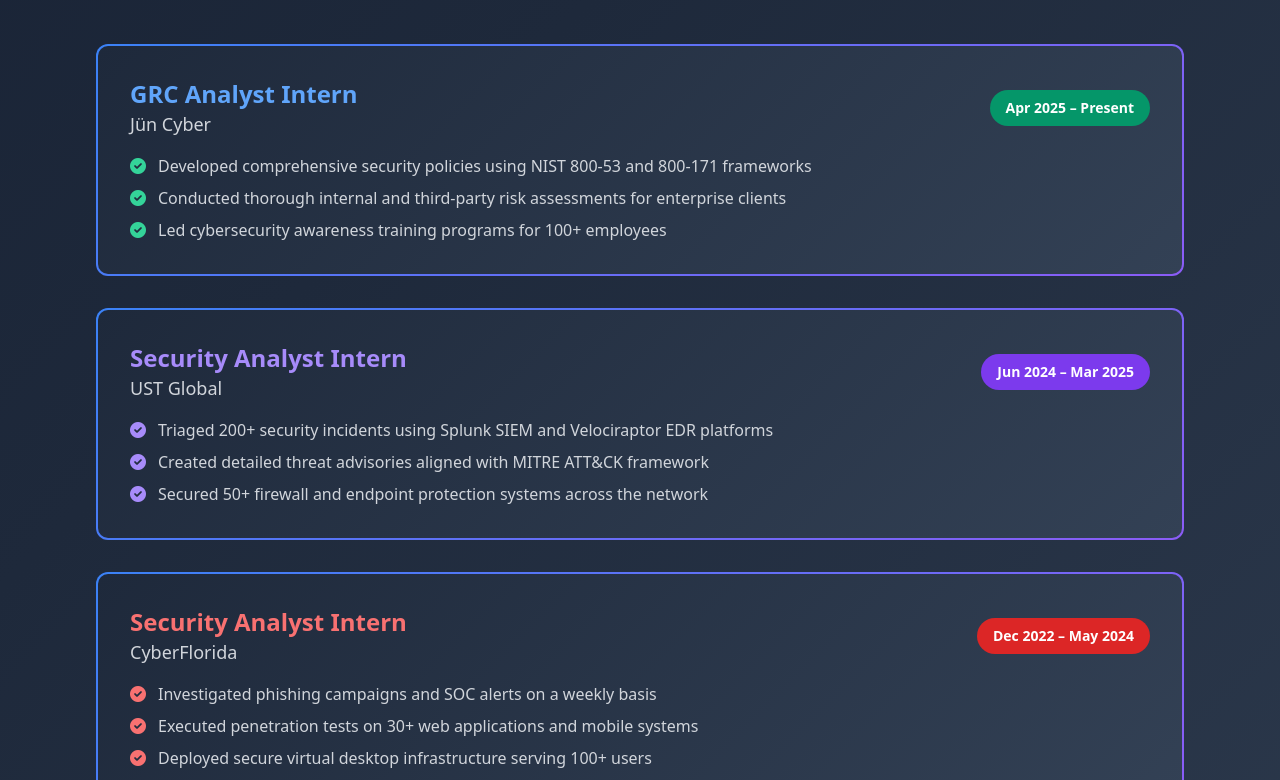
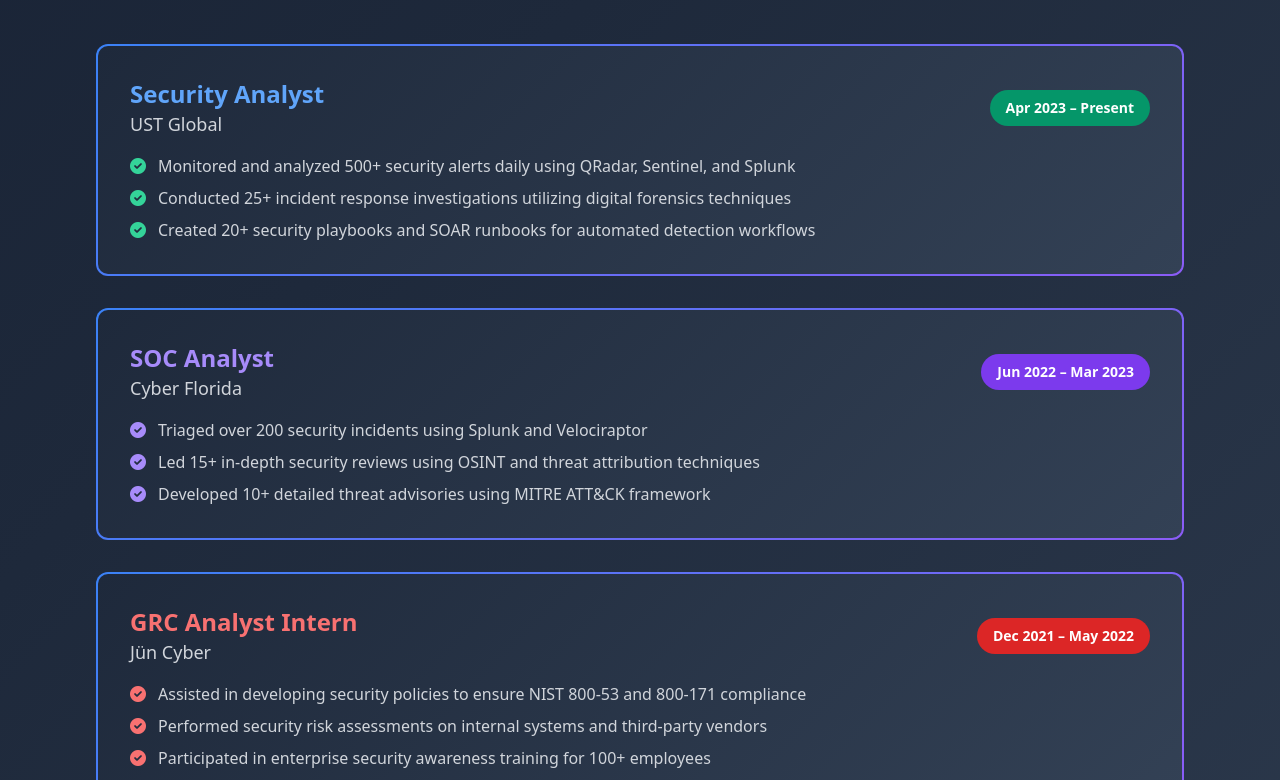
Before and after one commit to InfoSecAbdullah/InfoSecAbdullah.github.io, a plain HTML site: page index.html in a window 1280 px wide. Shown: the part 2120-2900 px from the top of the page. Drawn offline with nearby package versions, Linux system fonts and the light colour scheme.

Commit message:
Update index.html

```diff
--- a/index.html
+++ b/index.html
@@ -252,73 +252,71 @@
     <div class="cyber-border p-8 card-hover">
       <div class="flex flex-col md:flex-row md:items-center md:justify-between mb-4">
         <div>
-            <h3 class="text-2xl font-bold text-blue-400">GRC Analyst Intern</h3>
-            <p class="text-lg text-gray-300">Jün Cyber</p>
+          <h3 class="text-2xl font-bold text-blue-400">Security Analyst</h3>
+          <p class="text-lg text-gray-300">UST Global</p>
         </div>
-          <span class="bg-green-600 px-4 py-2 rounded-full text-sm font-semibold">Apr 2025 – Present</span>
+        <span class="bg-green-600 px-4 py-2 rounded-full text-sm font-semibold">Apr 2023 – Present</span>
       </div>
       <ul class="space-y-2 text-gray-300">
         <li class="flex items-start">
           <i class="fas fa-check-circle text-green-400 mr-3 mt-1"></i>
-            Developed comprehensive security policies using NIST 800-53 and 800-171 frameworks
+          Monitored and analyzed 500+ security alerts daily using QRadar, Sentinel, and Splunk
         </li>
         <li class="flex items-start">
           <i class="fas fa-check-circle text-green-400 mr-3 mt-1"></i>
-            Conducted thorough internal and third-party risk assessments for enterprise clients
+          Conducted 25+ incident response investigations utilizing digital forensics techniques
         </li>
         <li class="flex items-start">
           <i class="fas fa-check-circle text-green-400 mr-3 mt-1"></i>
-            Led cybersecurity awareness training programs for 100+ employees
+          Created 20+ security playbooks and SOAR runbooks for automated detection workflows
         </li>
       </ul>
     </div>
-
     <!-- Experience 2 -->
     <div class="cyber-border p-8 card-hover">
       <div class="flex flex-col md:flex-row md:items-center md:justify-between mb-4">
         <div>
-            <h3 class="text-2xl font-bold text-purple-400">Security Analyst Intern</h3>
-            <p class="text-lg text-gray-300">UST Global</p>
+          <h3 class="text-2xl font-bold text-purple-400">SOC Analyst</h3>
+          <p class="text-lg text-gray-300">Cyber Florida</p>
         </div>
-          <span class="bg-purple-600 px-4 py-2 rounded-full text-sm font-semibold">Jun 2024 – Mar 2025</span>
+        <span class="bg-purple-600 px-4 py-2 rounded-full text-sm font-semibold">Jun 2022 – Mar 2023</span>
       </div>
       <ul class="space-y-2 text-gray-300">
         <li class="flex items-start">
           <i class="fas fa-check-circle text-purple-400 mr-3 mt-1"></i>
-            Triaged 200+ security incidents using Splunk SIEM and Velociraptor EDR platforms
+          Triaged over 200 security incidents using Splunk and Velociraptor
         </li>
         <li class="flex items-start">
           <i class="fas fa-check-circle text-purple-400 mr-3 mt-1"></i>
-            Created detailed threat advisories aligned with MITRE ATT&CK framework
+          Led 15+ in-depth security reviews using OSINT and threat attribution techniques
         </li>
         <li class="flex items-start">
           <i class="fas fa-check-circle text-purple-400 mr-3 mt-1"></i>
-            Secured 50+ firewall and endpoint protection systems across the network
+          Developed 10+ detailed threat advisories using MITRE ATT&CK framework
         </li>
       </ul>
     </div>
-
     <!-- Experience 3 -->
     <div class="cyber-border p-8 card-hover">
       <div class="flex flex-col md:flex-row md:items-center md:justify-between mb-4">
         <div>
-            <h3 class="text-2xl font-bold text-red-400">Security Analyst Intern</h3>
-            <p class="text-lg text-gray-300">CyberFlorida</p>
+          <h3 class="text-2xl font-bold text-red-400">GRC Analyst Intern</h3>
+          <p class="text-lg text-gray-300">Jün Cyber</p>
         </div>
-          <span class="bg-red-600 px-4 py-2 rounded-full text-sm font-semibold">Dec 2022 – May 2024</span>
+        <span class="bg-red-600 px-4 py-2 rounded-full text-sm font-semibold">Dec 2021 – May 2022</span>
       </div>
       <ul class="space-y-2 text-gray-300">
         <li class="flex items-start">
           <i class="fas fa-check-circle text-red-400 mr-3 mt-1"></i>
-            Investigated phishing campaigns and SOC alerts on a weekly basis
+          Assisted in developing security policies to ensure NIST 800-53 and 800-171 compliance
         </li>
         <li class="flex items-start">
           <i class="fas fa-check-circle text-red-400 mr-3 mt-1"></i>
-            Executed penetration tests on 30+ web applications and mobile systems
+          Performed security risk assessments on internal systems and third-party vendors
         </li>
         <li class="flex items-start">
           <i class="fas fa-check-circle text-red-400 mr-3 mt-1"></i>
-            Deployed secure virtual desktop infrastructure serving 100+ users
+          Participated in enterprise security awareness training for 100+ employees
         </li>
       </ul>
     </div>
```
Lines whose indentation alone changed are shown as unchanged.
